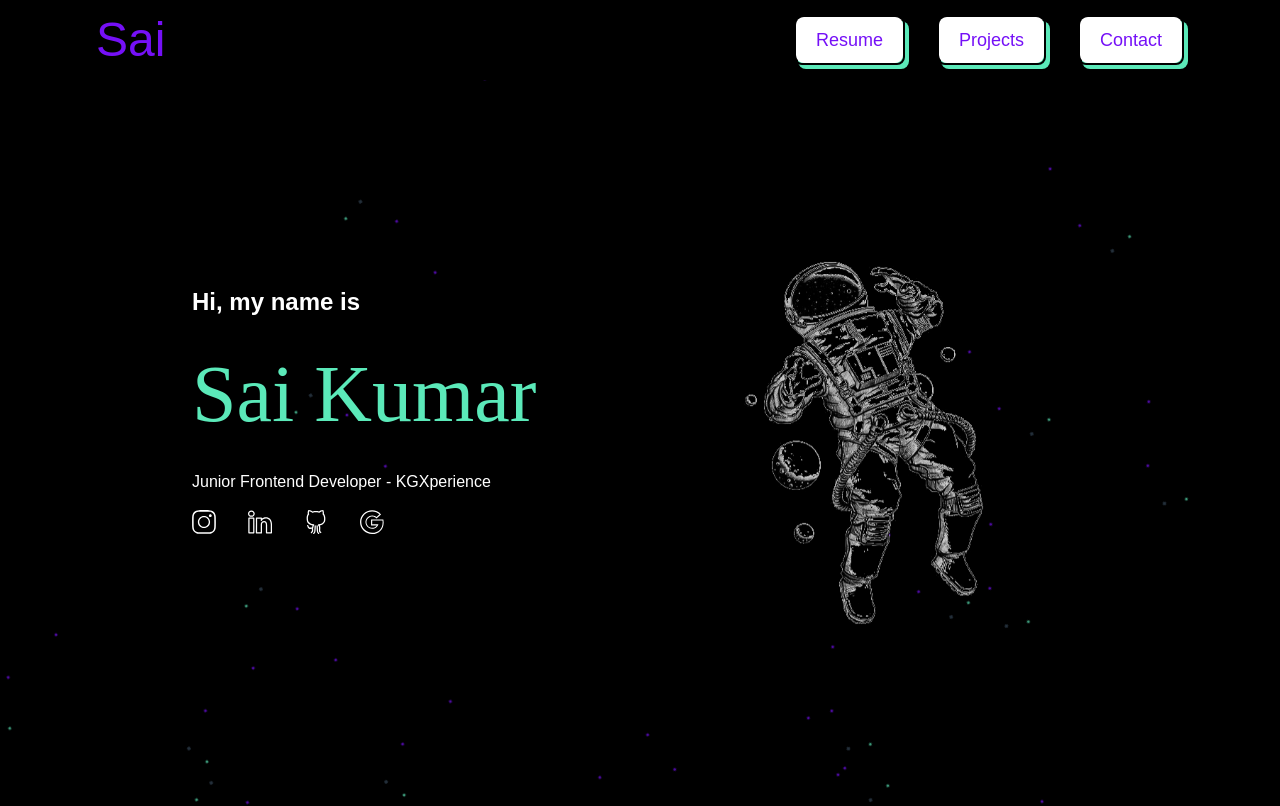
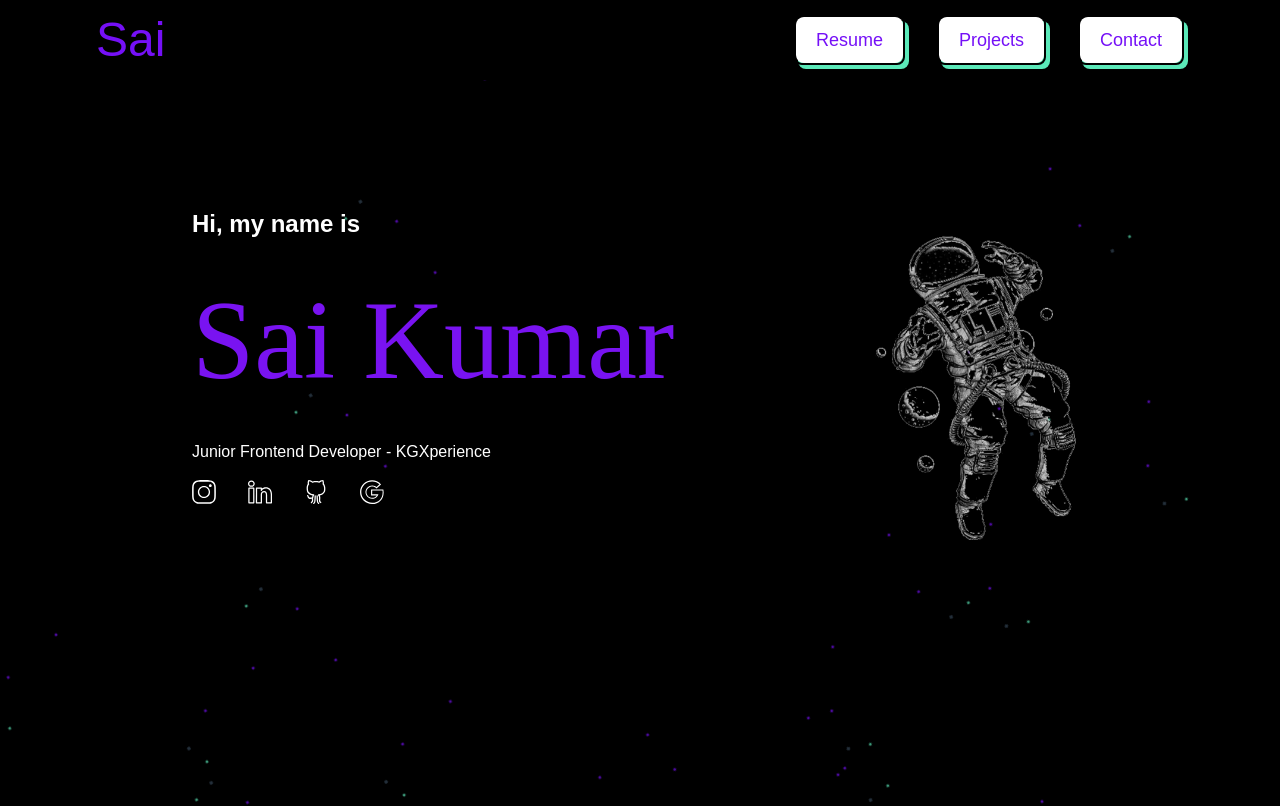
Before and after one commit to Saiwebdev2005/Portfolio-V1, a Next.js app: page / in a window 1280 px wide. Shown: the top 806 px of the page. Built offline with nearby package versions, Linux system fonts and the light colour scheme; a web font is replaced by a local one.

Commit message:
HeadText color loop effect added

```diff
--- a/src/components/HeadText/HeadText.module.css
+++ b/src/components/HeadText/HeadText.module.css
@@ -7,24 +7,35 @@
 
 .text {
   font-family: "Geist";
-  font-size: 5rem; /* Default size for large screens */
+  font-size: 7rem; /* Default size for large screens */
   margin: 0;
-  color: #5BE9B9; /* Changed from background-image to color */
+  color: #5BE9B9; /* Initial color */
   --wght-min: 32;
   --wght-max: 240;
+  animation: colorchange 5s infinite; /* Animation name, duration, and iteration */
 }
+
+@keyframes colorchange {
+  0% { color: #5BE9B9; } /* Turquoise */
+  25% { color: #7510F7; } /* Blue */
+  50% { color: #E95B5B; } /* Red */
+  75% { color: #82E95B; } /* Green */
+  100% { color: #5BE9B9; } /* Turquoise */
+}
+
+
 
 /* For tablets */
 @media (max-width: 1024px) {
   .text {
-    font-size: 3rem; /* Adjust as needed */
+    font-size: 5rem; /* Adjust as needed */
   }
 }
 
 /* For mobile */
 @media (max-width: 768px) {
   .text {
-    font-size: 2rem; /* Adjust as needed */
+    font-size: 3rem; /* Adjust as needed */
   }
 }
 
--- a/src/components/Hero/HeroSection.jsx
+++ b/src/components/Hero/HeroSection.jsx
@@ -33,7 +33,7 @@ const HeroSection = () => {
       <Starfield className="absolute inset-0 z-0" />
       <div className="max-w-4xl mx-auto flex flex-col md:flex-row z-10 relative">
         {/* left section */}
-        <div className="flex flex-col md:w-1/2 text-center md:items-left justify-center space-y-4 md:text-left">
+        <div className="flex flex-col md:w-3/4 text-center md:items-left justify-center space-y-4 md:text-left">
           <h2 className="text-white text-xl md:text-xl lg:text-2xl font-semibold">
             Hi, my name is
           </h2>
@@ -46,7 +46,7 @@ const HeroSection = () => {
           </ul>
         </div>
         {/* Right Section */}
-        <div className="w-1/2 scale-125 flex justify-center items-center mx-auto pt-6">
+        <div className=" w-1/2 md:w-1/4 scale-125 md:scale-150 flex justify-center items-center mx-auto pt-6">
           <img src={image} className="text-purple-600 floating  duration-100" alt="Coding" width="320" height="420" />
         </div>
       </div>
```
